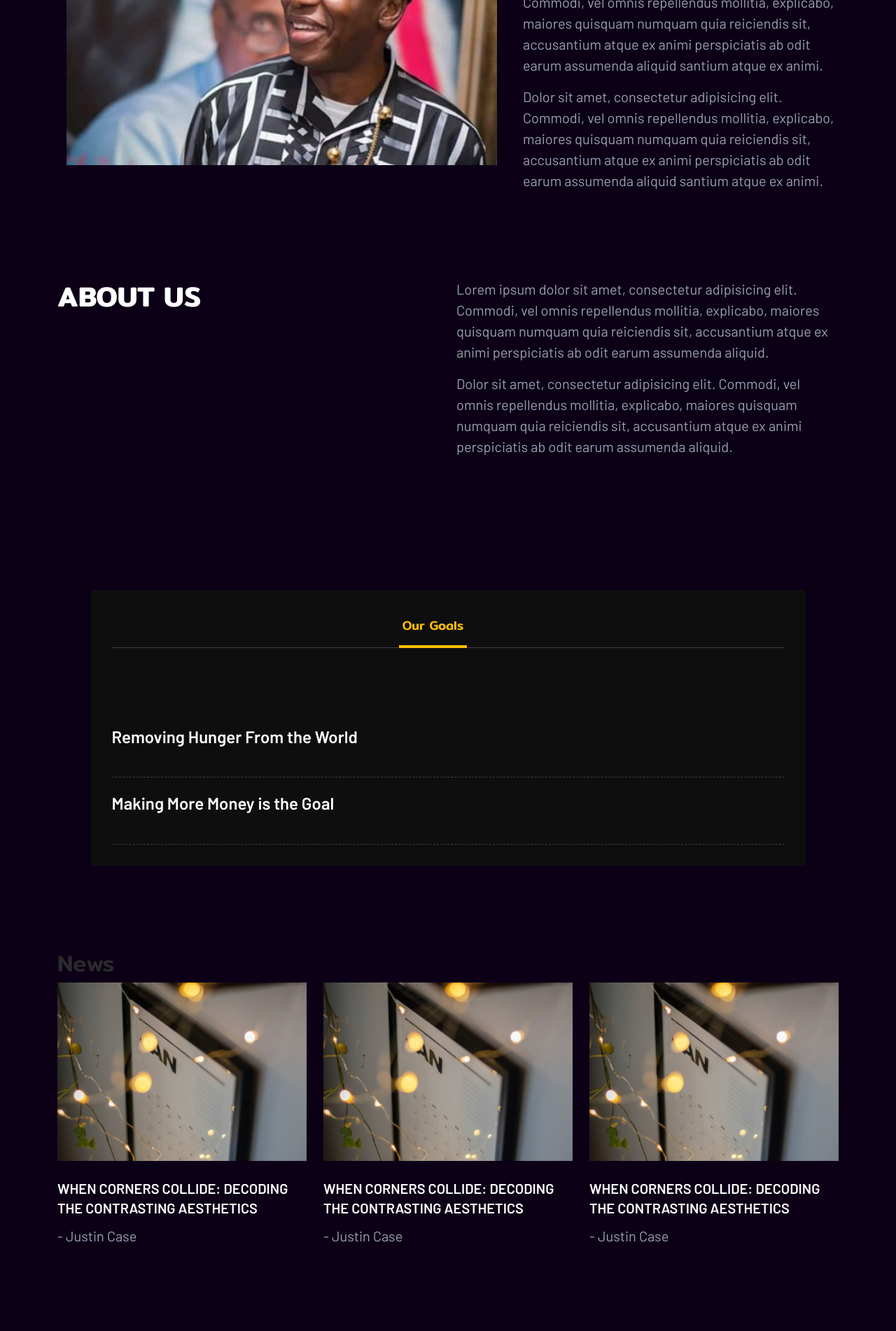
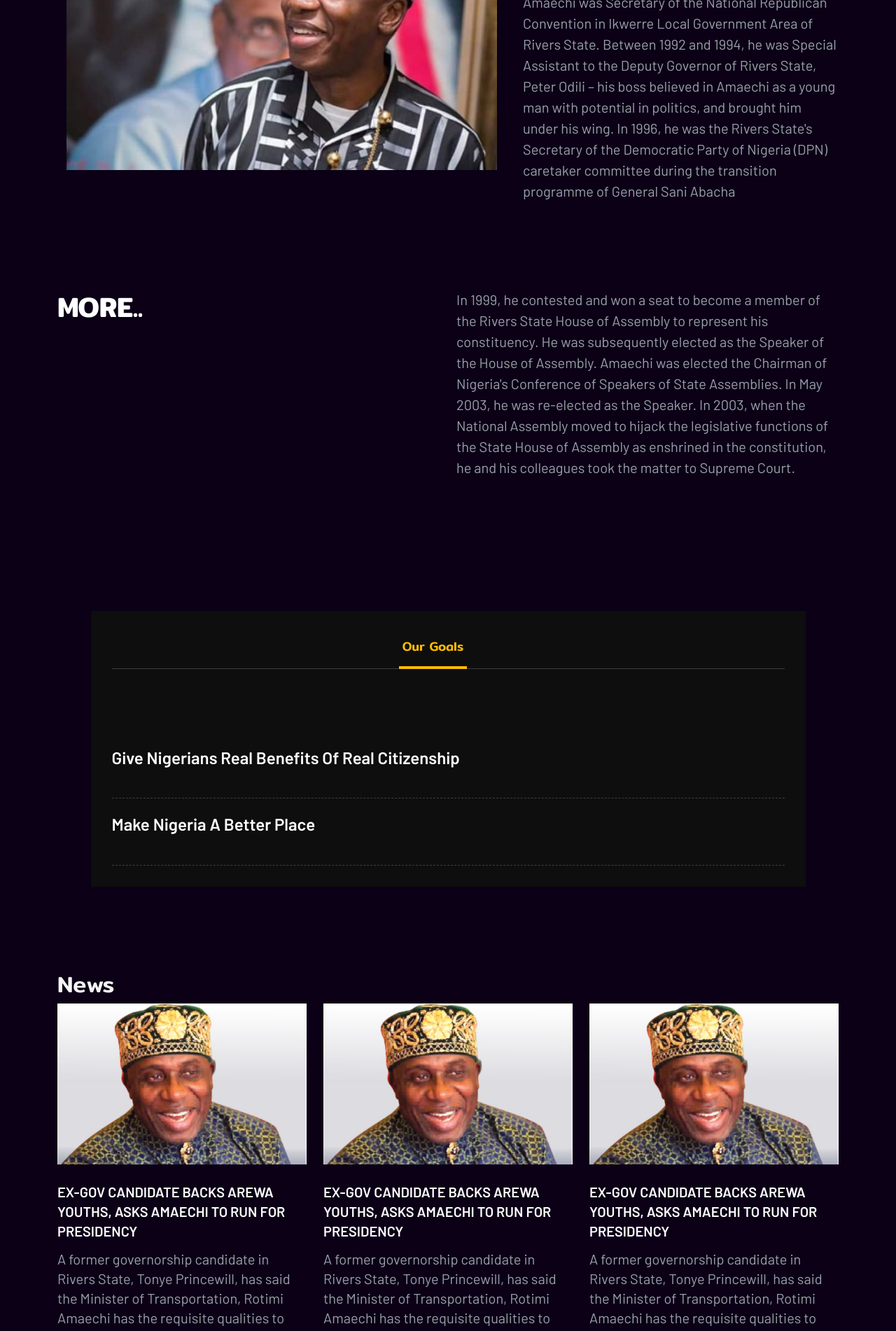
Before and after one commit to MARKOTHEDEV/RotimiAmechiFanPAge, a React (Create React App) app: page / in a window 1280 px wide. Shown: the part 1160-3062 px from the top of the page at 70% size. Built offline with nearby package versions, Linux system fonts and the light colour scheme.

Commit message:
wrote content in it

```diff
--- a/src/App.js
+++ b/src/App.js
@@ -22,7 +22,7 @@ const  App=()=>{
         <Goals/>
 
         <Cards />
-        <Cards />
+        {/* <Cards /> */}
         <Footer/>
         <JoinForm
         ShowRegisterForm={ShowRegisterForm}
--- a/src/Components/AboutRotimi.jsx
+++ b/src/Components/AboutRotimi.jsx
@@ -4,7 +4,7 @@ import ABoutRotimiPics from "../assets/img/rotimi/AboutRotimiAmaechi.jpg"
 const AboutRotimi=()=>{
 
     return (
-        <section class="about-area">
+        <section class="about-area" id="aboutROtimi">
                 <div class="container">
                 <div class="row align-items-center">
                 <div class="col-xxl-7 col-xl-7 col-lg-6 col-md-8">
@@ -18,9 +18,10 @@ const AboutRotimi=()=>{
 
                 <div class="section-tittle mb-25">
                 <h2>Meet <span>Rotimi <br/>Amaechi</span></h2>
-                <p>Dolor sit amet, consectetur adipisicing elit. Commodi, vel omnis repellendus mollitia, explicabo, maiores quisquam numquam quia reiciendis sit, accusantium atque ex animi perspiciatis ab odit earum assumenda aliquid santium atque ex animi.</p>
-                <p>Dolor sit amet, consectetur adipisicing elit. Commodi, vel omnis repellendus mollitia, explicabo, maiores quisquam numquam quia reiciendis sit, accusantium atque ex animi perspiciatis ab odit earum assumenda aliquid santium atque ex animi.</p>
-                </div>
+               <p>
+               During the transition to the Third Nigerian Republic, Amaechi was Secretary of the National Republican Convention in Ikwerre Local Government Area of Rivers State. Between 1992 and 1994, he was Special Assistant to the Deputy Governor of Rivers State, Peter Odili – his boss believed in Amaechi as a young man with potential in politics, and brought him under his wing. In 1996, he was the Rivers State's Secretary of the Democratic Party of Nigeria (DPN) caretaker committee during the transition programme of General Sani Abacha
+               </p>
+           </div>
                 </div>
                 </div>
                 </div>
--- a/src/Components/Aboutus.jsx
+++ b/src/Components/Aboutus.jsx
@@ -5,21 +5,24 @@ const Aboutus=()=> {
     return (
 
 
-<section class="count-down-area top-padding">
+<section class="count-down-area top-padding" id="aboutus">
 <div class="container">
 <div class="row justify-content-between ">
 <div class="col-xl-4 col-lg-4 col-md-6">
 
 <div class="section-tittle mb-40">
-<h2>About Us</h2>
+<h2>More..</h2>
 {/* <a href="#" class="btn_1 mt-20">Confirm Your Seat<i class="ti-arrow-right"></i></a> */}
 </div>
 </div>
 <div class="col-xl-6 col-lg-7 col-md-12">
 
 <div class="section-tittle mb-40">
-<p>Lorem ipsum dolor sit amet, consectetur adipisicing elit. Commodi, vel omnis repellendus mollitia, explicabo, maiores quisquam numquam quia reiciendis sit, accusantium atque ex animi perspiciatis ab odit earum assumenda aliquid.</p>
-<p>Dolor sit amet, consectetur adipisicing elit. Commodi, vel omnis repellendus mollitia, explicabo, maiores quisquam numquam quia reiciendis sit, accusantium atque ex animi perspiciatis ab odit earum assumenda aliquid.</p>
+
+    <p>
+    In 1999, he contested and won a seat to become a member of the Rivers State House of Assembly to represent his constituency. He was subsequently elected as the Speaker of the House of Assembly. Amaechi was elected the Chairman of Nigeria's Conference of Speakers of State Assemblies. In May 2003, he was re-elected as the Speaker. In 2003, when the National Assembly moved to hijack the legislative functions of the State House of Assembly as enshrined in the constitution, he and his colleagues took the matter to Supreme Court.
+    </p>
+
 </div>
 
 {/* <div class="count-down-wrapper">
--- a/src/Components/Card.jsx
+++ b/src/Components/Card.jsx
@@ -1,4 +1,4 @@
-import pic from "../assets/img/gallery/blog1.jpg"
+import pic from "../assets/img/rotimi/Rotimi-AmaechiWIthCap.jpg"
 
 
 const Card =()=>{
@@ -11,8 +11,8 @@ const Card =()=>{
                 <a href="#"><img src={pic} alt="" /></a>
                 </div>
                 <div className="blogs-cap">
-                <h5><a href="#">WHEN CORNERS COLLIDE: DECODING THE CONTRASTING AESTHETICS</a></h5>
-                <p>- Justin Case</p>
+                <h5><a href="#">Ex-gov candidate backs Arewa youths, asks Amaechi to run for presidency</a></h5>
+                <p>A former governorship candidate in Rivers State, Tonye Princewill, has said the Minister of Transportation, Rotimi Amaechi has the requisite qualities to become the President in ...</p>
                 </div>
                 </div>
         </div>
--- a/src/Components/Cards.jsx
+++ b/src/Components/Cards.jsx
@@ -9,7 +9,7 @@ const Cards=()=>{
 
 <section className="home-blog bottom-padding">
 <div className="container">
-    <h2>News</h2>
+    <h2 style={{"color":"whitesmoke"}}>News</h2>
 <div className="row">
 
         <Card />
--- a/src/Components/Goals.jsx
+++ b/src/Components/Goals.jsx
@@ -5,7 +5,7 @@ const Goals=()=>{
 
     return (
 
-        <section class="shedule-area section-padding">
+        <section class="shedule-area section-padding" id="goal">
 <div class="container">
 <div class="row">
 <div class="col-xl-5 col-lg-6 col-md-6">
@@ -43,7 +43,7 @@ href="#nav-one" role="tab" aria-controls="nav-one" aria-selected="true">Our Goal
 <div class="shedule-items">
 <div class="shedule-left">
 <div class="job-tittle">
-<a href="job_details.html"><h4>Removing Hunger From the World</h4></a>
+<a href=""><h4>Give Nigerians Real Benefits Of Real Citizenship</h4></a>
 {/* <p>- Mal Practice</p> */}
 </div>
 </div>
@@ -57,7 +57,7 @@ href="#nav-one" role="tab" aria-controls="nav-one" aria-selected="true">Our Goal
 <div class="shedule-items">
 <div class="shedule-left">
 <div class="job-tittle">
-<a href="job_details.html"><h4>Making More Money is the Goal</h4></a>
+<a href=""><h4>Make Nigeria A Better Place</h4></a>
 {/* <p>- Mal Practice</p> */}
 </div>
 </div>
--- a/src/Components/Nav.jsx
+++ b/src/Components/Nav.jsx
@@ -33,10 +33,10 @@ const Nav=(props)=>{
             <nav className={`markoNav ${ham?"showNav":""}`}>
 
             <ul id="navigation" style={{"position":"relative"}}>
-            <li><a href="index-2.html">About Us</a></li>
-            <li><a href="speakers.html">Meet Rotimi Amechi</a></li>
+            <li><a href="#aboutus">About Us</a></li>
+            <li><a href="#aboutROtimi">Meet Rotimi Amechi</a></li>
             {/* <li><a href="schedule.html">Schedule</a></li> */}
-            <li><a href="location.html">Goal</a></li>
+            <li><a href="#goal">Goal</a></li>
             {/* <li><a href="blog.html">Blog</a>
             <ul className="submenu">
             <li><a href="blog.html">Blog</a></li>
```
Also changed, not shown: src/assets/img/rotimi/Rotimi-AmaechiWIthCap.jpg (added).
